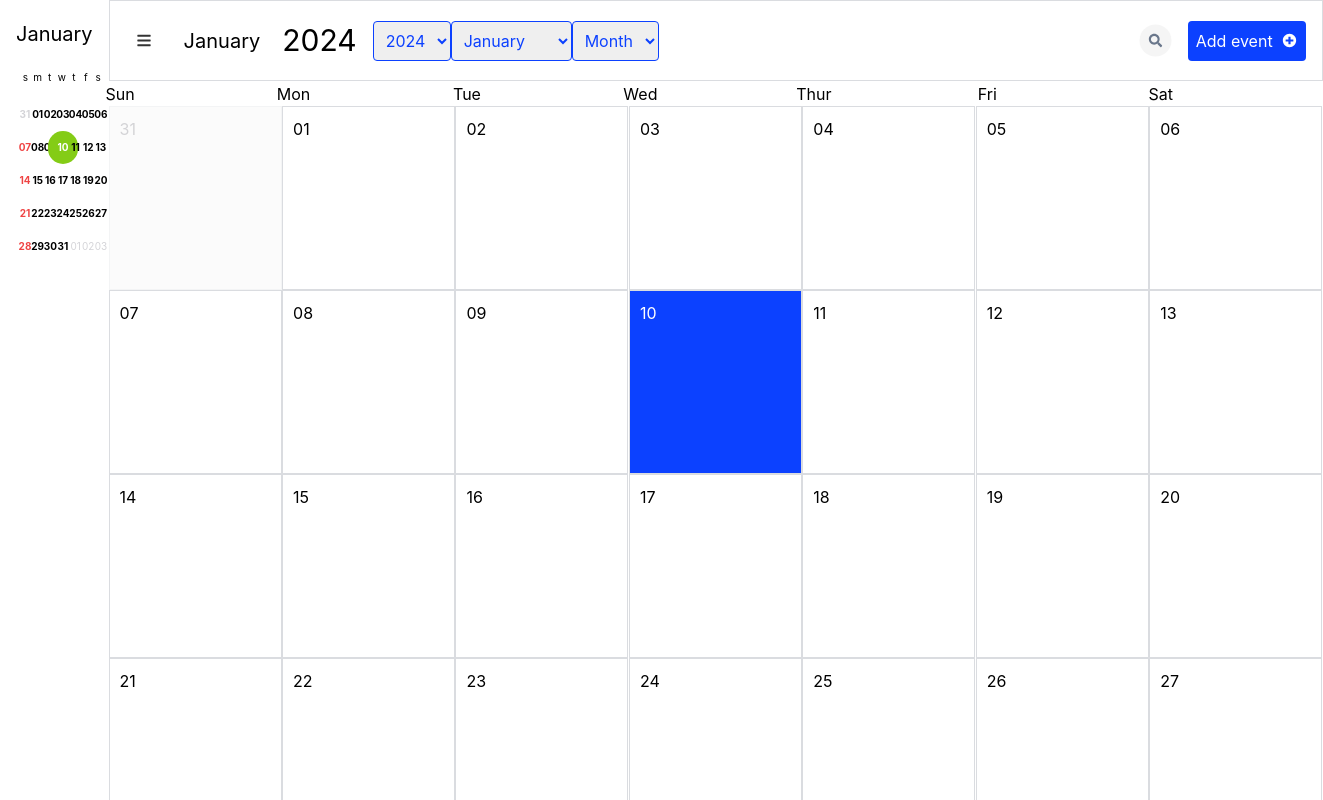
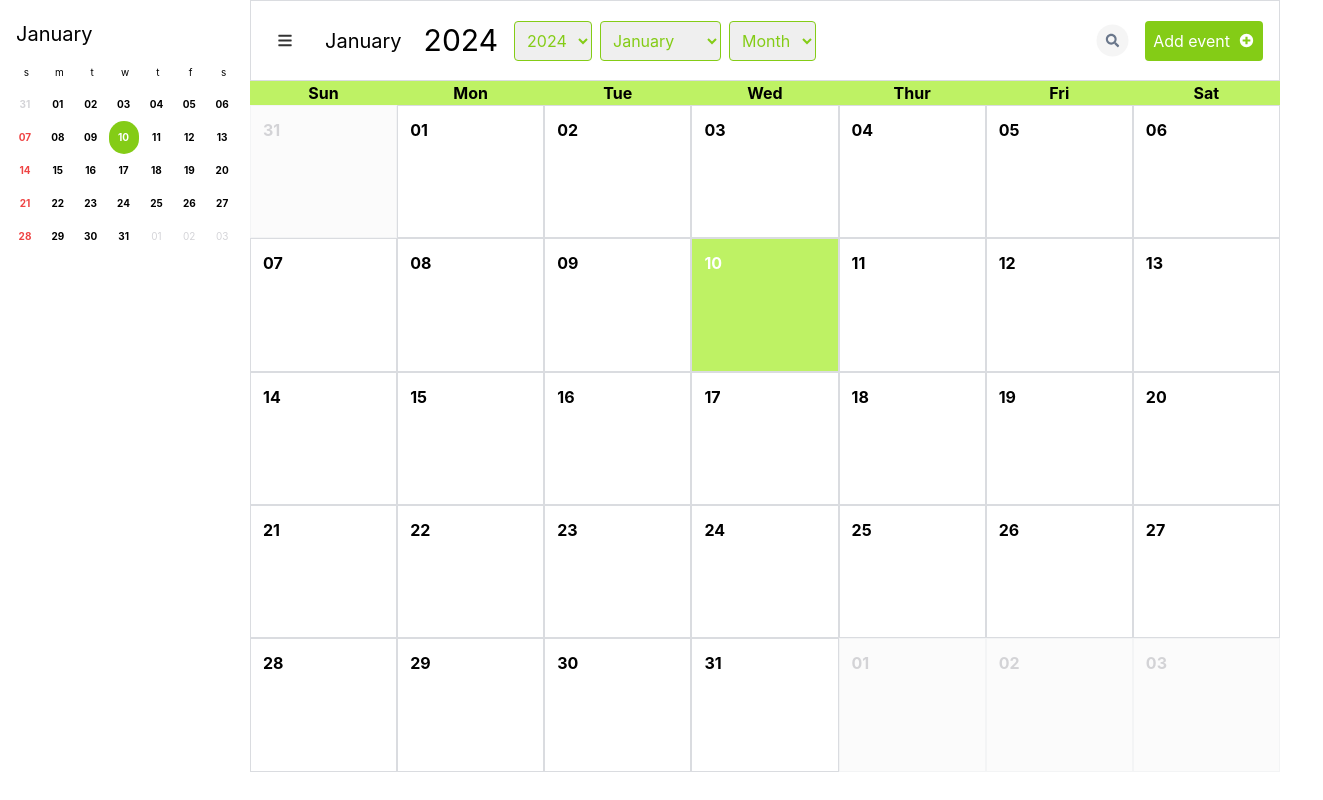
Before and after one commit to lindychi/frontend-bootcamp, a React (Create React App) app: page / in a window 1280 px wide. Shown: the top 800 px of the page, 1323 px wide, since content can reach past the window. Built offline with nearby package versions, Linux system fonts and the light colour scheme.

Commit message:
더예뻐져라

```diff
--- a/src/App.tsx
+++ b/src/App.tsx
@@ -78,7 +78,7 @@ const weekDates = Array.from({ length: 7 }, (_, index) => {
   <div className="w-[250px] self-stretch flex flex-col  ">
    <div className="p-[10px] grid gap-2">
       <MonthHeader selectedMonth={selectedMonth}/>
-      <DayHeader className='grid grid-cols-7 text-[10px] pl-1' form='short' />
+      <DayHeader className='grid grid-cols-7 text-[10px] ' form='short' />
       <SmallCalendar
         selectedMonth={selectedMonth}
         selectedYear={selectedYear}
@@ -95,13 +95,13 @@ const weekDates = Array.from({ length: 7 }, (_, index) => {
        <Hamburger />
        <MonthHeader selectedMonth={selectedMonth} />
        <div className="text-[30px]"> {selectedYear}</div>
-       <div className="flex flex-row">
+       <div className="flex flex-row gap-2">
        <YearSelect selectedYear={selectedYear} handleYearChange={handleYearChange}/>
        <MonthSelect selectedMonth={selectedMonth} handleMonthChange={handleMonthChange} />
        <div>
             <label htmlFor="viewSelect"> </label>
             <select
-            className="text-primary border-primary border-solid border-[1px] p-2 gap-1 rounded"
+            className="text-lime-500 border-lime-500  border-solid border-[1px] p-2 gap-1 rounded"
             id="viewSelect" value={selectedView} onChange={handleViewChange}>
               <option value="year">Year</option>
               <option value="month">Month</option>
@@ -115,7 +115,7 @@ const weekDates = Array.from({ length: 7 }, (_, index) => {
       </div>
       <div className="flex flex-row items-center gap-4">
         <Search />
-        <button className="flex flex-row bg-primary items-center text-white p-2 gap-2 rounded"
+        <button className="flex flex-row bg-lime-500 items-center text-white p-2 gap-2 rounded"
           onClick={togglePopup}>
          <div>Add event</div>
          <Plus />
@@ -139,20 +139,21 @@ const weekDates = Array.from({ length: 7 }, (_, index) => {
         )}
 
         {selectedView === 'week' && (
-         <div className='flex flex-row '>
+         <div className='flex flex-row w-full h-[calc(100vh)] '>
 
             <div className='py-2'>
               {hours.map((hour) => (
-              <div key={hour} className="flex flex-col py-1 h-[60px]">
+              <div key={hour} className="flex flex-col py-5 h-[60px] w-12 text-lime-500">
             {hour > 9 ? hour : `0${hour}`}:00
             </div>
              ))}
            </div>
-         <div className='grid grid-cols-7 w-[1640px]'>
+         <div className='grid grid-cols-7 w-full'>
 
             {weekDates.map((day,index) => (
             <div>
-              <div className='flex justify-center font-bold '>{(day.getDate() > 9 ? day.getDate() : `0${day.getDate()}`)}일</div>
+              <div className='flex justify-center font-bold items-center h-10  border-white border-[1px] bg-lime-500 text-white'>
+                {(day.getDate() > 9 ? day.getDate() : `0${day.getDate()}`)}</div>
               <div className=''>
           <DayView key={index} selectedDate={day}/>
           </div></div>))}
--- a/src/components/BigCalendar.tsx
+++ b/src/components/BigCalendar.tsx
@@ -54,8 +54,8 @@ const BigCalendar: React.FC<Props> = ({
 
   return (
     <div >
-      <DayHeader className="grid grid-cols-7" form='medium' />
-      <div className="grid grid-cols-7 w-[1214px] h-min-[923px]">
+      <DayHeader className="w-full grid grid-cols-7 bg-lime-300 justify-center items-center font-bold" form='medium' />
+      <div className="grid grid-cols-7 grid-rows-6 w-full h-[calc(100vh)]">
         {dates.map((date: Date, index) => {
           const isCurrentMonth =
             date.getMonth() + 1 === selectedMonth && date.getFullYear() === selectedYear;
@@ -72,8 +72,8 @@ const BigCalendar: React.FC<Props> = ({
           return (
             <div
               key={index}
-              className={clsx('w-[173px] h-[184px] outer-box p-2.5', {
-                'bg-primary text-white': isToday,
+              className={clsx(' outer-box justify-start items-start p-3 font-bold ', {
+                'bg-lime-300 text-white': isToday,
                 'text-black': !isToday && isCurrentMonth,
                 'text-zinc-500 bg-zinc-100 opacity-30': !isToday && !isCurrentMonth,
               })}
--- a/src/components/DayHeader.tsx
+++ b/src/components/DayHeader.tsx
@@ -10,7 +10,7 @@ export default function DayHeader({ className, form }: Props) {
   return (
     <div className={className}>
       {dayList.map((day, index) => (
-        <div className="w-[23px] h-[25px] grid items-center justify-center" key={index}>
+        <div className=" grid items-center justify-center" key={index}>
           {day[form]}
         </div>
       ))}
--- a/src/components/MonthSelect.tsx
+++ b/src/components/MonthSelect.tsx
@@ -9,7 +9,7 @@ type Props = {
 export default function MonthSelect({selectedMonth, handleMonthChange}: Props) {
   return (
     <select
-                className="text-primary border-primary border-solid border-[1px] p-2 gap-1 rounded"
+                className="text-lime-500 border-lime-500  border-solid border-[1px] p-2 gap-1 rounded"
                 onChange={handleMonthChange}
                 value={selectedMonth}
               >
--- a/src/components/YearSelect.tsx
+++ b/src/components/YearSelect.tsx
@@ -10,7 +10,7 @@ export default function YearSelect({selectedYear, handleYearChange }: Props) {
     const today = new Date();
   return (
     <select
-                className="text-primary border-primary border-solid border-[1px] p-2 gap-1 rounded"
+                className="text-lime-500 border-lime-500 border-solid border-[1px] p-2 gap-1 rounded"
                 onChange={handleYearChange}
                 value={selectedYear}
               >
```
